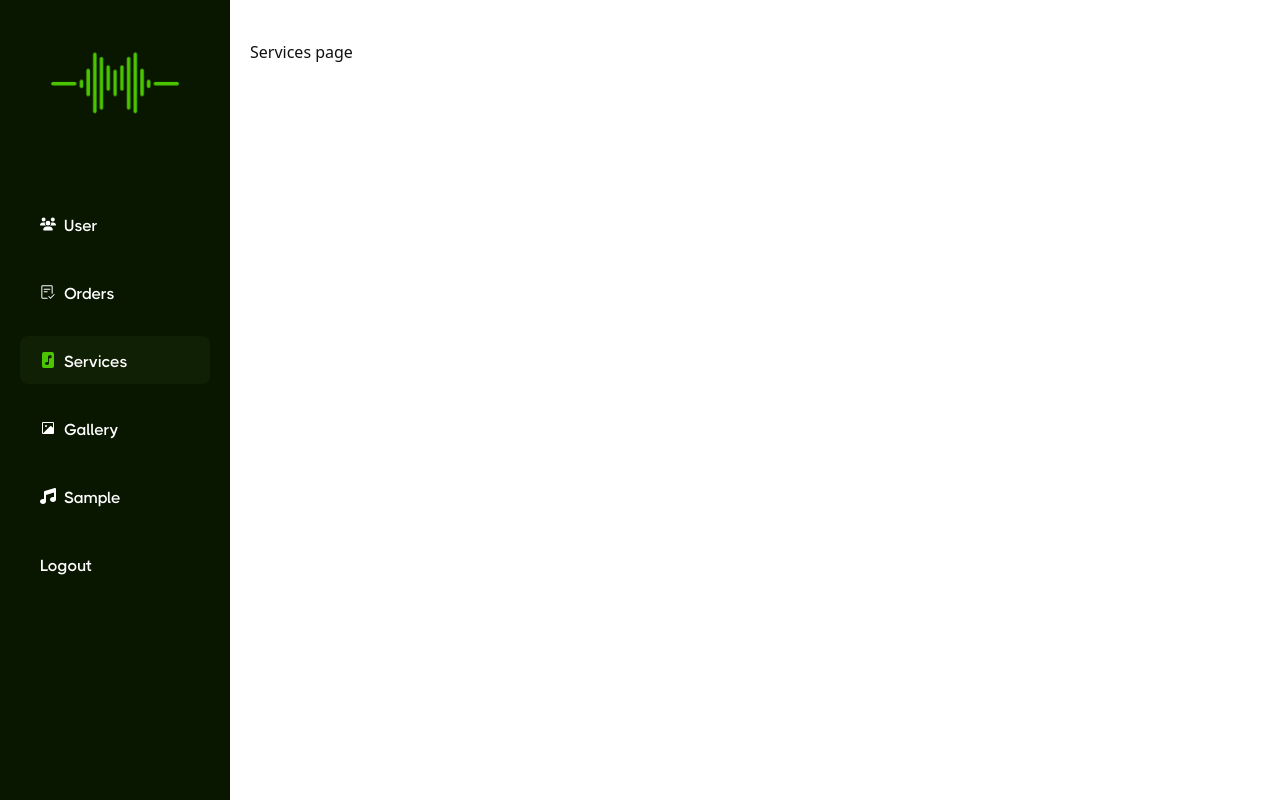
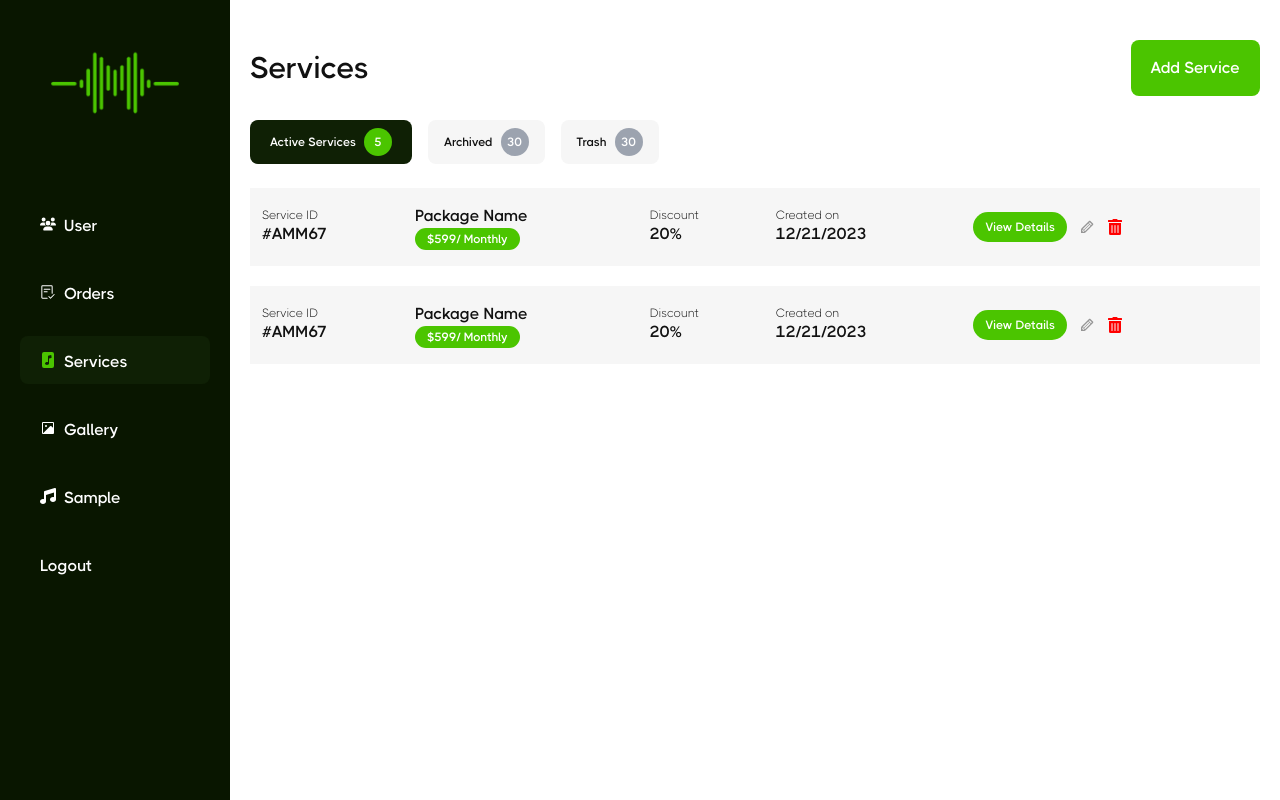
Before and after one commit to wizard0456/audio-mixing-master-admin, a React (Vite) app: page /services in a window 1280 px wide. Built offline with nearby package versions, Linux system fonts and the light colour scheme.

Commit message:
Add Serices Page

```diff
--- a/src/App.jsx
+++ b/src/App.jsx
@@ -6,6 +6,7 @@ import Login from "./pages/Login.jsx";
 import Users from "./pages/Users.jsx";
 import Layout from "./components/Layout.jsx";
 import Orders from "./pages/Orders.jsx";
+import Services from "./pages/Services.jsx";
 
 const router = createBrowserRouter([
   {
@@ -26,7 +27,7 @@ const router = createBrowserRouter([
   },
   {
     path: "/services",
-    element: <Layout><div>Services page</div></Layout>,
+    element: <Layout><Services /></Layout>,
   },
   {
     path: "/gallery",
--- /dev/null
+++ b/src/pages/Services.jsx
@@ -0,0 +1,101 @@
+
+import { FaTrashAlt } from "react-icons/fa";
+import { TiPencil } from "react-icons/ti";
+
+const Services = () => {
+    return (
+        <>
+            <div className="mb-6 flex items-center justify-between">
+                <h1 className="font-THICCCBOI-SemiBold font-semibold text-3xl leading-9">Services</h1>
+                <button className="bg-[#4BC500] font-THICCCBOI-SemiBold font-semibold text-base text-white px-5 py-4 rounded-lg">Add Service</button>
+            </div>
+
+            <div className='flex items-center justify-between'>
+                <div className="flex gap-4 mb-6">
+                    <div className="bg-[#0F2005] font-THICCCBOI-SemiBold font-semibold text-[12px] text-white px-5 py-2 rounded-lg flex items-center">
+                        Active Services <span className="bg-[#4BC500] text-white ml-2 w-7 h-7 flex items-center justify-center rounded-full">5</span>
+                    </div>
+                    <div className="bg-[#F6F6F6]  font-THICCCBOI-SemiBold font-semibold text-[12px] px-4 py-2 rounded-lg flex items-center">
+                        Archived <span className="bg-gray-400 text-white ml-2 w-7 h-7 flex items-center justify-center rounded-full">30</span>
+                    </div>
+                    <div className="bg-[#F6F6F6]  font-THICCCBOI-SemiBold font-semibold text-[12px] px-4 py-2 rounded-lg flex items-center">
+                        Trash <span className="bg-gray-400 text-white ml-2 w-7 h-7 flex items-center justify-center rounded-full">30</span>
+                    </div>
+                </div>
+
+            </div>
+
+
+            <table className='w-full border-0'>
+                <tr>
+                    <td className="font-THICCCBOI-SemiBold font-semibold text-base leading-6 pb-5">
+                        <div className='px-3 py-5 bg-[#F6F6F6]'>
+                            <div className='font-THICCCBOI-Light font-normal text-[12px] leading-[14px]'>Service ID</div>
+                            <div className='font-THICCCBOI-SemiBold font-semibold text-base leading-6'>#AMM67</div>
+                        </div>
+                    </td>
+                    <td className="font-THICCCBOI-SemiBold font-semibold text-base leading-6 pb-5">
+                        <div className='px-3 py-4 bg-[#F6F6F6]'>
+                            <div className='font-THICCCBOI-SemiBold font-semibold text-base leading-6'>Package Name</div>
+                            <div className="block bg-[#4BC500] font-THICCCBOI-SemiBold font-semibold text-[12px] leading-[14px] rounded-full w-fit px-3 py-1 text-white">$599/ Monthly</div>
+                        </div>
+                    </td>
+                    <td className="font-THICCCBOI-SemiBold font-semibold text-base leading-6 pb-5">
+                        <div className='px-3 py-5 bg-[#F6F6F6]'>
+                            <div className='font-THICCCBOI-Light font-normal text-[12px] leading-[14px]'>Discount</div>
+                            <div className='font-THICCCBOI-SemiBold font-semibold text-base leading-6'>20%</div>
+                        </div>
+                    </td>
+                    <td className="font-THICCCBOI-SemiBold font-semibold text-base leading-6 pb-5">
+                        <div className='px-3 py-5 bg-[#F6F6F6]'>
+                            <div className='font-THICCCBOI-Light font-normal text-[12px] leading-[14px]'>Created on</div>
+                            <div className='font-THICCCBOI-SemiBold font-semibold text-base leading-6'>12/21/2023</div>
+                        </div>
+                    </td>
+                    <td className="font-THICCCBOI-SemiBold font-semibold text-base leading-6 pb-5">
+                        <div className='flex gap-3 px-3 py-6 bg-[#F6F6F6]'>
+                            <button className="bg-[#4BC500] px-3 py-2  rounded-full text-white font-THICCCBOI-SemiBold font-semibold text-[12px] leading-[14px]">View Details</button>
+                            <button><TiPencil color="#969696" /></button>
+                            <button><FaTrashAlt color="#FF0000" /></button>
+                        </div>
+                    </td>
+                </tr>
+                <tr>
+                    <td className="font-THICCCBOI-SemiBold font-semibold text-base leading-6 pb-5">
+                        <div className='px-3 py-5 bg-[#F6F6F6]'>
+                            <div className='font-THICCCBOI-Light font-normal text-[12px] leading-[14px]'>Service ID</div>
+                            <div className='font-THICCCBOI-SemiBold font-semibold text-base leading-6'>#AMM67</div>
+                        </div>
+                    </td>
+                    <td className="font-THICCCBOI-SemiBold font-semibold text-base leading-6 pb-5">
+                        <div className='px-3 py-4 bg-[#F6F6F6]'>
+                            <div className='font-THICCCBOI-SemiBold font-semibold text-base leading-6'>Package Name</div>
+                            <div className="block bg-[#4BC500] font-THICCCBOI-SemiBold font-semibold text-[12px] leading-[14px] rounded-full w-fit px-3 py-1 text-white">$599/ Monthly</div>
+                        </div>
+                    </td>
+                    <td className="font-THICCCBOI-SemiBold font-semibold text-base leading-6 pb-5">
+                        <div className='px-3 py-5 bg-[#F6F6F6]'>
+                            <div className='font-THICCCBOI-Light font-normal text-[12px] leading-[14px]'>Discount</div>
+                            <div className='font-THICCCBOI-SemiBold font-semibold text-base leading-6'>20%</div>
+                        </div>
+                    </td>
+                    <td className="font-THICCCBOI-SemiBold font-semibold text-base leading-6 pb-5">
+                        <div className='px-3 py-5 bg-[#F6F6F6]'>
+                            <div className='font-THICCCBOI-Light font-normal text-[12px] leading-[14px]'>Created on</div>
+                            <div className='font-THICCCBOI-SemiBold font-semibold text-base leading-6'>12/21/2023</div>
+                        </div>
+                    </td>
+                    <td className="font-THICCCBOI-SemiBold font-semibold text-base leading-6 pb-5">
+                        <div className='flex gap-3 px-3 py-6 bg-[#F6F6F6]'>
+                            <button className="bg-[#4BC500] px-3 py-2  rounded-full text-white font-THICCCBOI-SemiBold font-semibold text-[12px] leading-[14px]">View Details</button>
+                            <button><TiPencil color="#969696" /></button>
+                            <button><FaTrashAlt color="#FF0000" /></button>
+                        </div>
+                    </td>
+                </tr>
+            </table>
+        </>
+    );
+}
+
+export default Services
```
